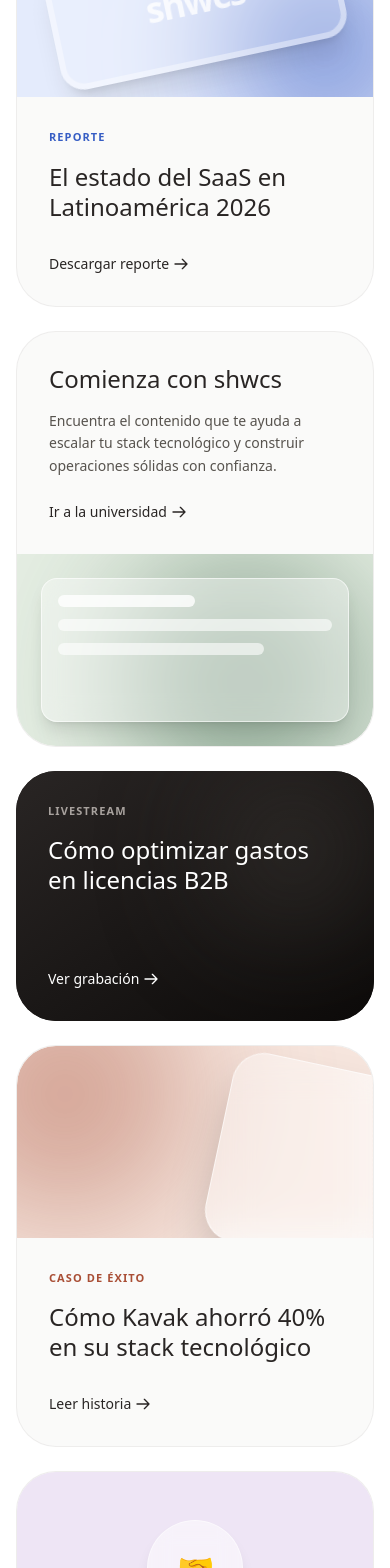
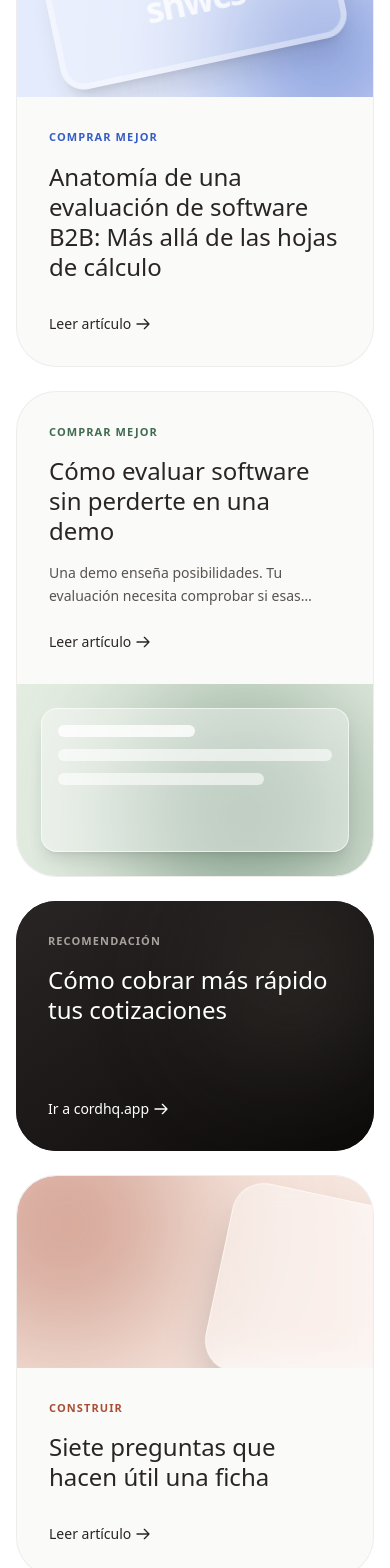
Before and after one commit to mxfounders/showcasemx, a Next.js app: page /aplicar in a window 390 px wide. Shown: the part 9900-11468 px from the top of the page. Built offline with nearby package versions, Linux system fonts and the light colour scheme; no server answers; the database is empty.

Commit message:
feat(landing): connect bento section to actual blog data and add cordhq external link

```diff
--- a/src/components/landing-bento-blogs.tsx
+++ b/src/components/landing-bento-blogs.tsx
@@ -1,6 +1,13 @@
+import Link from "next/link";
 import { brandColors } from "@/lib/brand-colors";
+import { blogPosts, extraPosts } from "@/lib/blog";
 
 export function LandingBentoBlogs() {
+  const postA = blogPosts[0];
+  const postB = blogPosts[1];
+  const postD = blogPosts[2];
+  const postE = extraPosts[0];
+
   return (
     <section className="w-full bg-white py-24 sm:py-32">
       <div className="max-w-7xl mx-auto px-4 sm:px-6 lg:px-8">
@@ -12,7 +19,7 @@ export function LandingBentoBlogs() {
         <div className="grid grid-cols-1 md:grid-cols-12 gap-6 md:auto-rows-[280px]">
 
           {/* Card A: Tall Left */}
-          <div className="col-span-1 md:col-span-4 md:row-span-2 bg-stone-50 rounded-[2.5rem] border border-stone-200/60 overflow-hidden flex flex-col group cursor-pointer hover:shadow-[0_20px_40px_-15px_rgba(0,0,0,0.05)] hover:-translate-y-1 transition-all duration-300">
+          <Link href={`/blog/${postA.slug}`} className="col-span-1 md:col-span-4 md:row-span-2 bg-stone-50 rounded-[2.5rem] border border-stone-200/60 overflow-hidden flex flex-col group cursor-pointer hover:shadow-[0_20px_40px_-15px_rgba(0,0,0,0.05)] hover:-translate-y-1 transition-all duration-300">
             <div className="h-48 md:h-[45%] w-full relative overflow-hidden flex items-center justify-center p-8" style={{ backgroundColor: brandColors.blue.soft }}>
               {/* Fake 3D Graphic */}
               <div className="absolute -bottom-12 -right-12 w-48 h-48 rounded-full blur-3xl opacity-60 mix-blend-multiply transition-transform duration-700 group-hover:scale-125" style={{ backgroundColor: brandColors.blue.solid }} />
@@ -21,23 +28,24 @@ export function LandingBentoBlogs() {
               </div>
             </div>
             <div className="p-8 flex flex-col flex-1">
-              <span className="text-[11px] font-bold tracking-widest uppercase mb-4" style={{ color: brandColors.blue.solid }}>Reporte</span>
-              <h3 className="text-2xl sm:text-3xl font-medium text-stone-800 leading-tight mb-4">El estado del SaaS en Latinoamérica 2026</h3>
+              <span className="text-[11px] font-bold tracking-widest uppercase mb-4" style={{ color: brandColors.blue.solid }}>{postA.category}</span>
+              <h3 className="text-2xl sm:text-3xl font-medium text-stone-800 leading-tight mb-4">{postA.title}</h3>
               <div className="mt-auto pt-4 flex items-center text-sm font-medium text-stone-800 group-hover:text-blue-600 transition-colors">
-                Descargar reporte <ArrowIcon />
+                Leer artículo <ArrowIcon />
               </div>
             </div>
-          </div>
+          </Link>
 
           {/* Card B: Wide Top Right */}
-          <div className="col-span-1 md:col-span-8 md:row-span-1 bg-stone-50 rounded-[2.5rem] border border-stone-200/60 overflow-hidden flex flex-col md:flex-row group cursor-pointer hover:shadow-[0_20px_40px_-15px_rgba(0,0,0,0.05)] hover:-translate-y-1 transition-all duration-300">
+          <Link href={`/blog/${postB.slug}`} className="col-span-1 md:col-span-8 md:row-span-1 bg-stone-50 rounded-[2.5rem] border border-stone-200/60 overflow-hidden flex flex-col md:flex-row group cursor-pointer hover:shadow-[0_20px_40px_-15px_rgba(0,0,0,0.05)] hover:-translate-y-1 transition-all duration-300">
             <div className="p-8 md:p-10 flex flex-col flex-1 justify-center w-full md:w-3/5">
-              <h3 className="text-2xl sm:text-3xl font-medium text-stone-800 leading-tight mb-4">Comienza con shwcs</h3>
-              <p className="text-stone-600 leading-relaxed max-w-md mb-6 text-sm sm:text-base">
-                Encuentra el contenido que te ayuda a escalar tu stack tecnológico y construir operaciones sólidas con confianza.
+              <span className="text-[11px] font-bold tracking-widest uppercase mb-4" style={{ color: brandColors.sage.solid }}>{postB.category}</span>
+              <h3 className="text-2xl sm:text-3xl font-medium text-stone-800 leading-tight mb-4">{postB.title}</h3>
+              <p className="text-stone-600 leading-relaxed max-w-md mb-6 text-sm sm:text-base line-clamp-2">
+                {postB.excerpt}
               </p>
               <div className="mt-auto flex items-center text-sm font-medium text-stone-800 transition-colors group-hover:opacity-70">
-                Ir a la universidad <ArrowIcon />
+                Leer artículo <ArrowIcon />
               </div>
             </div>
             <div className="h-48 md:h-full w-full md:w-2/5 relative overflow-hidden p-6 flex items-center justify-center" style={{ backgroundColor: brandColors.sage.soft }}>
@@ -48,53 +56,56 @@ export function LandingBentoBlogs() {
                  <div className="w-3/4 h-3 rounded-full bg-white/60" />
               </div>
             </div>
-          </div>
+          </Link>
 
-          {/* Card C: Middle Center (Dark) */}
-          <div className="col-span-1 md:col-span-4 md:row-span-1 bg-stone-900 rounded-[2.5rem] overflow-hidden flex flex-col group cursor-pointer hover:shadow-[0_20px_40px_-15px_rgba(0,0,0,0.2)] hover:-translate-y-1 transition-all duration-300 relative min-h-[250px] md:min-h-0">
+          {/* Card C: Middle Center (Dark) - External CordHQ */}
+          <a href="https://cordhq.app" target="_blank" rel="noopener noreferrer" className="col-span-1 md:col-span-4 md:row-span-1 bg-stone-900 rounded-[2.5rem] overflow-hidden flex flex-col group cursor-pointer hover:shadow-[0_20px_40px_-15px_rgba(0,0,0,0.2)] hover:-translate-y-1 transition-all duration-300 relative min-h-[250px] md:min-h-0">
             {/* Dark abstract bg */}
             <div className="absolute inset-0 bg-gradient-to-br from-stone-800 to-stone-950" />
             <div className="absolute top-0 right-0 w-40 h-40 bg-stone-700 rounded-full blur-[60px] opacity-50 group-hover:opacity-80 transition-opacity duration-700" />
 
             <div className="relative z-10 p-8 flex flex-col flex-1 h-full">
-              <span className="text-[11px] font-bold tracking-widest text-stone-400 uppercase mb-4">Livestream</span>
-              <h3 className="text-2xl font-medium text-white leading-tight mb-4">Cómo optimizar gastos en licencias B2B</h3>
+              <span className="text-[11px] font-bold tracking-widest text-stone-400 uppercase mb-4">Recomendación</span>
+              <h3 className="text-2xl font-medium text-white leading-tight mb-4">Cómo cobrar más rápido tus cotizaciones</h3>
               <div className="mt-auto pt-4 flex items-center text-sm font-medium text-white transition-colors group-hover:text-stone-300">
-                Ver grabación <ArrowIcon />
+                Ir a cordhq.app <ArrowIcon />
               </div>
             </div>
-          </div>
+          </a>
 
           {/* Card D: Tall Right */}
-          <div className="col-span-1 md:col-span-4 md:row-span-2 bg-stone-50 rounded-[2.5rem] border border-stone-200/60 overflow-hidden flex flex-col group cursor-pointer hover:shadow-[0_20px_40px_-15px_rgba(0,0,0,0.05)] hover:-translate-y-1 transition-all duration-300">
+          <Link href={`/blog/${postD.slug}`} className="col-span-1 md:col-span-4 md:row-span-2 bg-stone-50 rounded-[2.5rem] border border-stone-200/60 overflow-hidden flex flex-col group cursor-pointer hover:shadow-[0_20px_40px_-15px_rgba(0,0,0,0.05)] hover:-translate-y-1 transition-all duration-300">
             <div className="h-48 md:h-[45%] w-full relative overflow-hidden" style={{ backgroundColor: brandColors.terracotta.soft }}>
               <div className="absolute -top-20 -left-20 w-64 h-64 rounded-full blur-3xl opacity-40 mix-blend-multiply transition-transform duration-700 group-hover:translate-x-10" style={{ backgroundColor: brandColors.terracotta.solid }} />
               <div className="absolute bottom-[-10%] right-[-10%] w-48 h-48 bg-white/40 backdrop-blur-xl rounded-[2rem] border border-white/60 shadow-2xl rotate-12 group-hover:rotate-6 transition-transform duration-500" />
             </div>
             <div className="p-8 flex flex-col flex-1">
-              <span className="text-[11px] font-bold tracking-widest uppercase mb-4" style={{ color: brandColors.terracotta.solid }}>Caso de éxito</span>
-              <h3 className="text-2xl sm:text-3xl font-medium text-stone-800 leading-tight mb-4">Cómo Kavak ahorró 40% en su stack tecnológico</h3>
+              <span className="text-[11px] font-bold tracking-widest uppercase mb-4" style={{ color: brandColors.terracotta.solid }}>{postD.category}</span>
+              <h3 className="text-2xl sm:text-3xl font-medium text-stone-800 leading-tight mb-4">{postD.title}</h3>
               <div className="mt-auto pt-4 flex items-center text-sm font-medium text-stone-800 transition-colors group-hover:opacity-70">
-                Leer historia <ArrowIcon />
+                Leer artículo <ArrowIcon />
               </div>
             </div>
-          </div>
+          </Link>
 
           {/* Card E: Wide Bottom Left */}
-          <div className="col-span-1 md:col-span-8 md:row-span-1 bg-stone-50 rounded-[2.5rem] border border-stone-200/60 overflow-hidden flex flex-col sm:flex-row group cursor-pointer hover:shadow-[0_20px_40px_-15px_rgba(0,0,0,0.05)] hover:-translate-y-1 transition-all duration-300">
+          <Link href={`/blog/${postE.slug}`} className="col-span-1 md:col-span-8 md:row-span-1 bg-stone-50 rounded-[2.5rem] border border-stone-200/60 overflow-hidden flex flex-col sm:flex-row group cursor-pointer hover:shadow-[0_20px_40px_-15px_rgba(0,0,0,0.05)] hover:-translate-y-1 transition-all duration-300">
             <div className="h-48 sm:h-full w-full sm:w-2/5 relative overflow-hidden p-6 flex items-center justify-center" style={{ backgroundColor: brandColors.lavender.soft }}>
                <div className="w-24 h-24 bg-white/50 backdrop-blur-md rounded-full shadow-lg border border-white/50 flex items-center justify-center text-3xl group-hover:scale-110 transition-transform duration-500">
                  🤝
                </div>
             </div>
             <div className="p-8 md:p-10 flex flex-col flex-1 justify-center">
-              <span className="text-[11px] font-bold tracking-widest uppercase mb-4" style={{ color: brandColors.lavender.solid }}>Comunidad</span>
-              <h3 className="text-2xl font-medium text-stone-800 leading-tight mb-4">Conoce a los expertos certificados para implementar tu software</h3>
+              <span className="text-[11px] font-bold tracking-widest uppercase mb-4" style={{ color: brandColors.lavender.solid }}>{postE.category}</span>
+              <h3 className="text-2xl font-medium text-stone-800 leading-tight mb-4">{postE.title}</h3>
+              <p className="text-stone-600 leading-relaxed max-w-md mb-6 text-sm sm:text-base line-clamp-2">
+                {postE.excerpt}
+              </p>
               <div className="mt-auto pt-2 flex items-center text-sm font-medium text-stone-800 transition-colors group-hover:opacity-70">
-                Ver directorio <ArrowIcon />
+                Leer artículo <ArrowIcon />
               </div>
             </div>
-          </div>
+          </Link>
 
         </div>
       </div>
```
